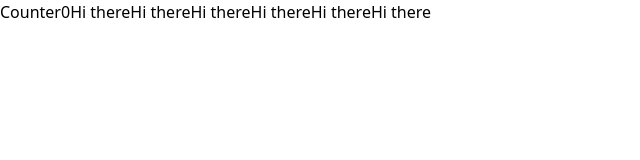
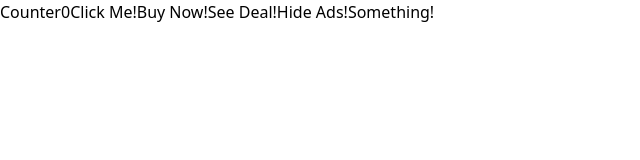
Before and after one commit to juanmiguel431/react-vite-typescript-tailwindcss-components, a React (Vite) app: page / in a window 1280 px wide. Shown: the top 160 px of the page, without its empty margins (0-640 px from the left). Built offline with nearby package versions, Linux system fonts and the light colour scheme.

Commit message:
Using PropTypes

```diff
--- a/package.json
+++ b/package.json
@@ -10,6 +10,7 @@
     "preview": "vite preview"
   },
   "dependencies": {
+    "prop-types": "^15.8.1",
     "react": "^18.2.0",
     "react-dom": "^18.2.0"
   },
--- a/src/App.tsx
+++ b/src/App.tsx
@@ -12,12 +12,11 @@ function App() {
         }}>Counter
       </button>
       {counter}
-      <Button primary>Hi there</Button>
-      <Button success>Hi there</Button>
-      <Button warning>Hi there</Button>
-      <Button danger>Hi there</Button>
-      <Button outline>Hi there</Button>
-      <Button rounded>Hi there</Button>
+      <Button primary>Click Me!</Button>
+      <Button success>Buy Now!</Button>
+      <Button warning>See Deal!</Button>
+      <Button danger>Hide Ads!</Button>
+      <Button outline>Something!</Button>
     </div>
   )
 }
--- a/src/components/Button.tsx
+++ b/src/components/Button.tsx
@@ -1,23 +1,52 @@
 import React, { PropsWithChildren } from 'react';
+import PropTypes from 'prop-types';
 
 type ButtonProps = PropsWithChildren & {
   rounded?: boolean;
   outline?: boolean;
 }
-  & ({ primary?: true; secondary?: never } | { secondary?: true; primary?: never; })
   & (
-    { success?: true; warning?: never; danger?: never }
-  | { success?: never; warning?: true; danger?: never }
-  | { success?: never; warning?: never; danger?: true }
+    { primary?: true; secondary?: never; success?: never; warning?: never; danger?: never; }
+  | { primary?: never; secondary?: true; success?: never; warning?: never; danger?: never; }
+  | { primary?: never; secondary?: never; success?: true; warning?: never; danger?: never; }
+  | { primary?: never; secondary?: never; success?: never; warning?: true; danger?: never; }
+  | { primary?: never; secondary?: never; success?: never; warning?: never; danger?: true; }
   );
 
 const Button: React.FC<ButtonProps> = ({ children }) => {
 
   return (
-    <button>
+    <button className="bg-red-500">
       {children}
     </button>
   );
 };
 
+type Props = {
+  primary?: boolean;
+  secondary?: boolean;
+  success?: boolean;
+  warning?: boolean;
+  danger?: boolean
+}
+
+Button.propTypes = {
+  primary: PropTypes.bool,
+  secondary: PropTypes.bool,
+  success: PropTypes.bool,
+  warning: PropTypes.bool,
+  danger: PropTypes.bool,
+  checkVariationValue: ({ primary, secondary, success, warning, danger }: Props) => {
+    const count = Number(!!primary)
+      + Number(!!secondary)
+      + Number(!!success)
+      + Number(!!warning)
+      + Number(!!danger)
+
+    if (count > 1) {
+      throw new Error('Only one of primary, secondary, success, warning, danger can be true.');
+    }
+  }
+}
+
 export default Button;
```
Also changed, not shown: .eslintrc.cjs, 1 other file (tests, documents, lock files or other folders).
